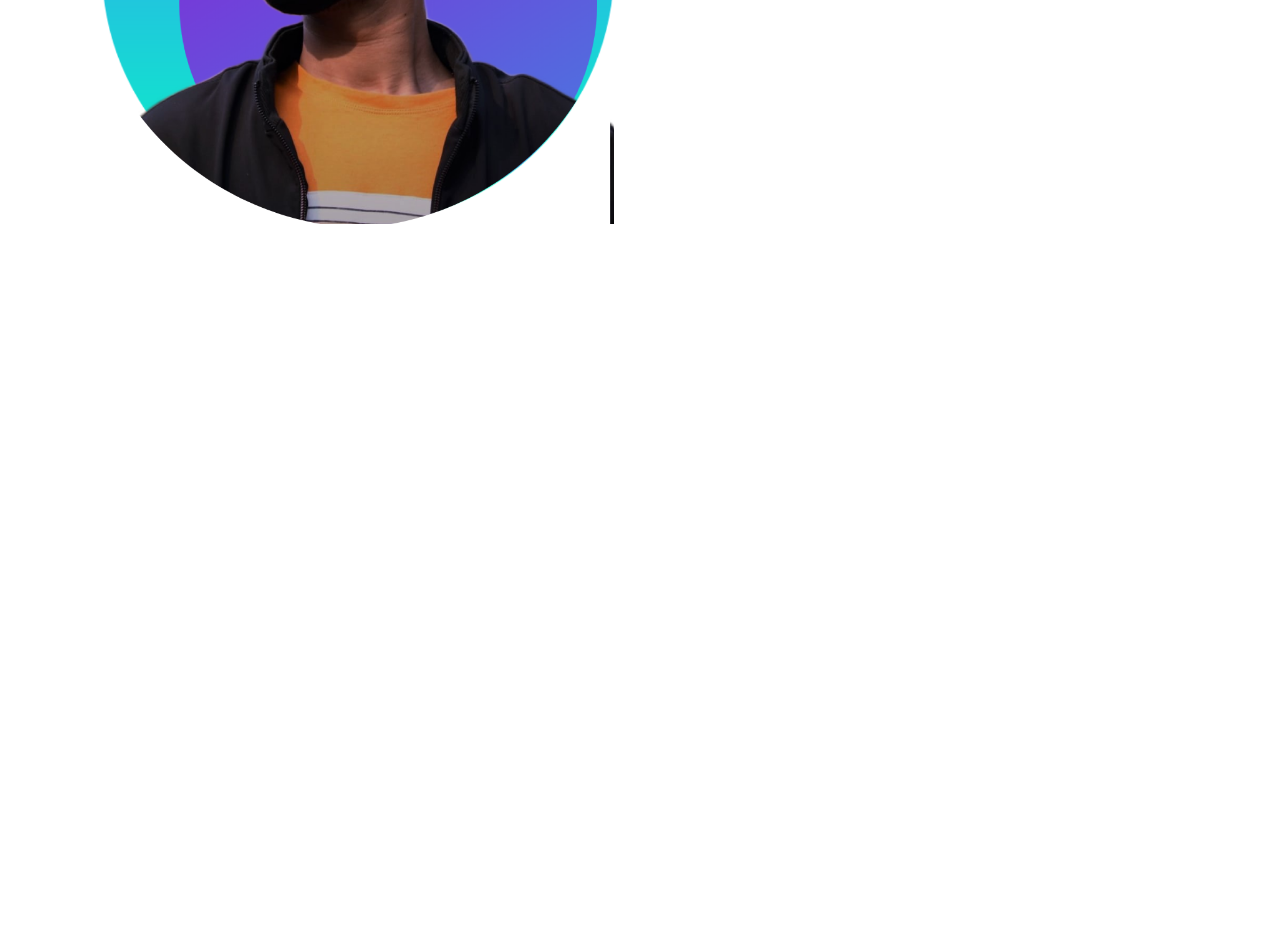
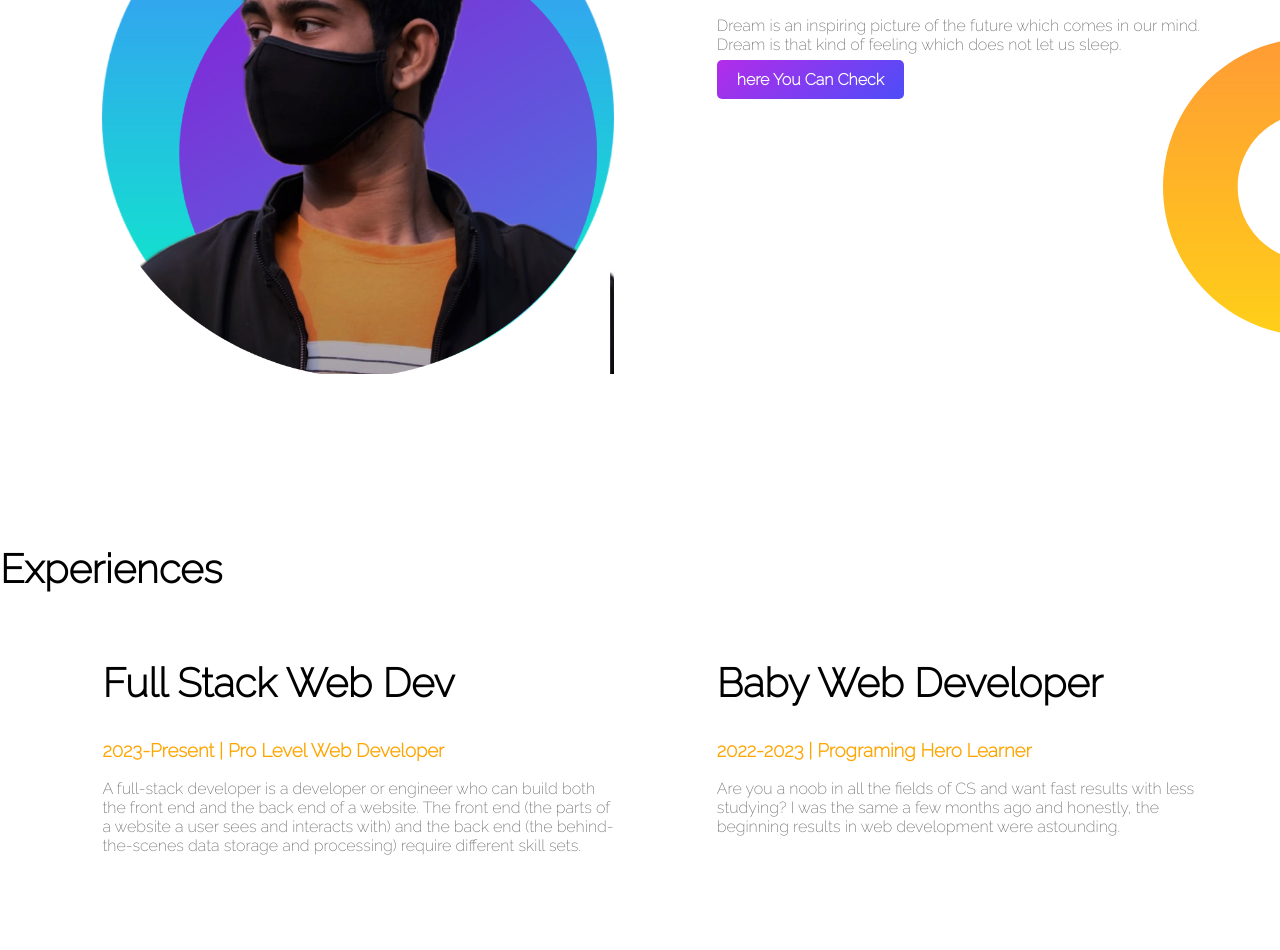
Before and after one commit to ttnmy414/web-portfolio, a plain HTML site: page index.html in a window 1280 px wide. Shown: the part 788-1738 px from the top of the page. Before the commit the page ends 1016 px from the top, so only its background shows below. Drawn offline with Linux system fonts and the light colour scheme.

Commit message:
almost finished

```diff
--- a/index.html
+++ b/index.html
@@ -15,13 +15,13 @@
     <section class="top-banner">
         <div class="half-width">
             <h1>Welcome To</h1>
-            <h1><span class="name-highlight">Unique Website</span> World</h1>
+            <h1><span class="orange-highlight">Unique Website</span> World</h1>
             <h3>World-Class Web Developer</h3>
-            <p>Web developers design and create websites. They are responsible for the look of the site. They are also responsible for the site's technical aspects, such as its performance and capacity, which are measures of a website's speed and how much traffic the site can handle.</p>
+            <p>Web developers design and create websites. They are responsible for the look of the site.</p>
             <a class="link-button" target="_blank" href="https://www.linkedin.com/in/zulkar-nayem-402492260/">Hire Me</a>
         </div>
         <div class="half-width">
-            <img src="images/photo1.png" alt="">
+            <img class="half-image" src="images/photo1.png" alt="">
         </div>
     </section>
     <section class="dream-area">
@@ -29,10 +29,23 @@
             <img src="images/photo2.png" alt="">
         </div>
         <div class="half-width">
-            <h2>Big Dream</h2>
+            <h2 id="name-highlight">Big Dream</h2>
             <h3>Web Developing is my Dream</h3>
-            <p>Dream is an inspiring picture of the future which comes in our mind. Dream is that kind of feeling which does not let us sleep. Our dreams empower us to do everything to achieve it. As everybody has a dream so I also have a dream in my eyes</p>
+            <p>Dream is an inspiring picture of the future which comes in our mind. Dream is that kind of feeling which does not let us sleep.</p>
             <a class="link-button2" target="_blank" href="https://www.linkedin.com/in/zulkar-nayem-402492260/">here You Can Check</a>
+        </div>
+    </section>
+    <section class="experience-area">
+        <h2>Experiences</h2>
+        <div class="half-width">
+            <h2>Full Stack Web Dev</h2>
+            <h3 class="orange-highlight">2023-Present | Pro Level Web Developer</h3>
+            <p>A full-stack developer is a developer or engineer who can build both the front end and the back end of a website. The front end (the parts of a website a user sees and interacts with) and the back end (the behind-the-scenes data storage and processing) require different skill sets.</p>
+        </div>
+        <div class="half-width">
+            <h2>Baby Web Developer</h2>
+            <h3 class="orange-highlight">2022-2023 | Programing Hero Learner</h3>
+            <p>Are you a noob in all the fields of CS and want fast results with less studying? I was the same a few months ago and honestly, the beginning results in web development were astounding.</p>
         </div>
     </section>
 </body>
--- a/style.css
+++ b/style.css
@@ -8,8 +8,14 @@ h1{
 h2{
     font-size: 40px;
 }
-.name-highlight{
+p{
+    color: dimgrey;
+}
+.orange-highlight{
     color: orange;
+}
+#name-highlight{
+    color: rgb(110, 0, 212);
 }
 .half-width{
     width: 40%;
@@ -27,6 +33,7 @@ h2{
 }
 section{
     height: 500px;
+    padding-bottom: 150px;
 }
 .link-button{
     text-decoration: none;
@@ -44,3 +51,8 @@ section{
     color: white;
     font-weight: 700;
 }
+.dream-area{
+    background-image: url("images/dream-bg.png");
+    background-repeat: no-repeat;
+    background-position: right;
+}
```
